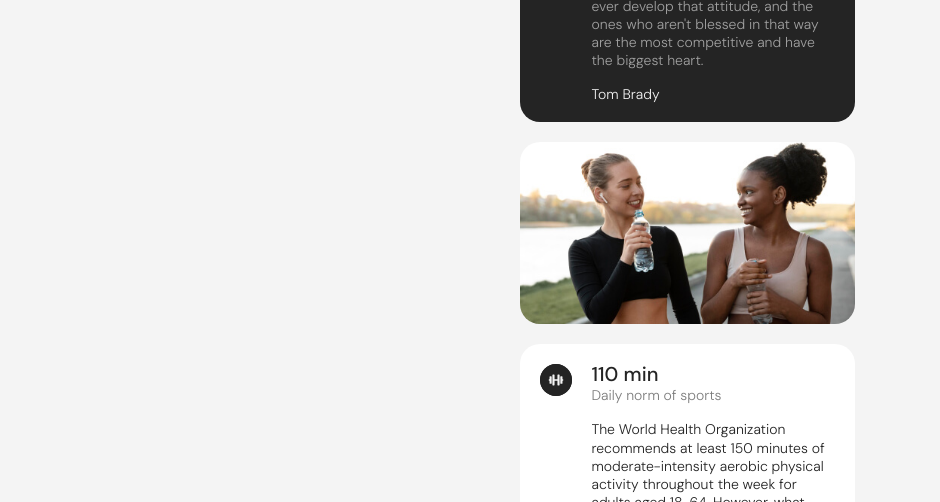
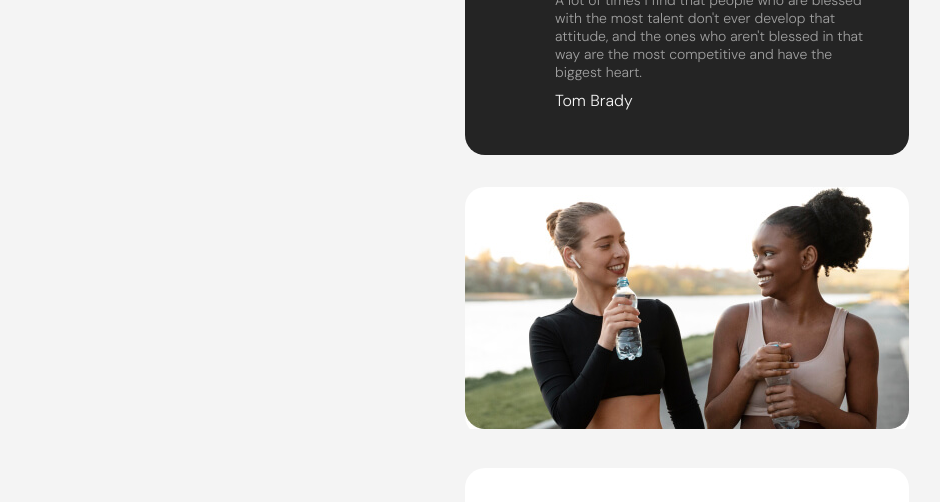
Before and after one commit to vladshein/advancedjs_group02, a website built with Vite: page src/index.html in a window 1536 px wide. Shown: the part 187-689 px from the top of the page, without its empty margins (81-1021 px from the left). Built offline with nearby package versions, Linux system fonts and the light colour scheme.

Commit message:
Update quote.css

```diff
--- a/src/css/components/quote.css
+++ b/src/css/components/quote.css
@@ -1,21 +1,25 @@
 .quote-section {
   display: grid;
+  grid-template-columns: 335px;
   justify-content: center;
   gap: 20px;
 }
-/* @media only screen and (min-width: 768px) {
+@media only screen and (min-width: 768px) {
     .quote-section {
-
+        grid-template-columns:  400px 288px;
+        gap: 32px 16px;
     }
-} */
-/* @media only screen and (min-width: 1440px) {
+}
+@media only screen and (min-width: 1440px) {
     .quote-section {
-
+        grid-template-columns: 444px;
+        gap: 32px;
     }
-} */
+}
 .quote-card {
   position: relative;
   width: 335px;
+  height: 209px;
   font-family: var(--primary-font);
   font-size: 14px;
   font-weight: 300;
@@ -26,63 +30,111 @@
   padding: 20px 20px 20px 72px;
   border-radius: 20px;
   color: rgb(244, 244, 244);
+  background-color: rgb(36, 36, 36);
 }
 @media only screen and (min-width: 768px) {
-    .quote-card {
-
-    }
+  .quote-card {
+    width: 400px;
+    height: 249px;
+    padding: 40px 40px 40px 90px;
+  }
 }
 @media only screen and (min-width: 1440px) {
-    .quote-card {
+  .quote-card {
+    width: 444px;
+    height: 242px;
+  }
+}
 
-    }
-}
-.quote-card-dark {
-  height: 209px;
-  background-color: rgb(36, 36, 36);
-}
 .quote-icon-wrap {
   position: absolute;
   display: flex;
   align-items: center;
   justify-content: center;
   left: 20px;
-  width: 32px;
+  width: 34px;
   height: 32px;
   border-radius: 25px;
   background-color: rgb(244, 244, 244, 0.2);
   fill: rgb(244, 244, 244);
 }
+@media only screen and (min-width: 768px) {
+  .quote-icon-wrap {
+    left: 40px;
+  }
+}
+
 .quote-icon {
   position: absolute;
   top: 6;
   right: 0;
   fill: rgb(244, 244, 244);
 }
+@media only screen and (min-width: 768px) {
+  .quote-icon {
+    width: 24px;
+    height: 24px;
+  }
+}
 .quote-icon-wrap-dark {
   background-color: rgb(36, 36, 36);
+}
+.quote-header {
+  font-size: 20px;
+  font-weight: 400;
+  line-height: 1;
+  letter-spacing: 0em;
+}
+@media only screen and (min-width: 768px) {
+  .quote-header {
+    font-size: 24px;
+    line-height: 1.33;
+  }
 }
 .quote-card-dark .quote-header {
   position: relative;
   margin-bottom: 8px;
 }
+@media only screen and (min-width: 768px) {
+  .quote-card-dark .quote-header {
+    margin-bottom: 6px;
+  }
+}
 .quote-card-dark .quote-text {
   color: rgb(244, 244, 244, 0.6);
   padding-bottom: 16px;
 }
+@media only screen and (min-width: 768px) {
+  .quote-card-dark .quote-text {
+    padding-bottom: 18px;
+  }
+}
+@media only screen and (min-width: 1440px) {
+  .quote-card-dark .quote-text {
+    padding-bottom: 8px;
+  }
+}
+@media only screen and (min-width: 768px) {
+  .quote-card-dark .quote-subtitle {
+    font-size: 16px;
+    line-height: 1.5;
+  }
+}
+
 .quote-card-light {
-  height: 201px;
+
   background-color: rgb(255, 255, 255);
   color: #242424;
 }
-.quote-card-light::before {
-  content: '';
-  position: absolute;
-  left: 20px;
-  width: 32px;
-  height: 32px;
-  border-radius: 25px;
-  background-color: rgb(36, 36, 36);
+@media only screen and (max-width: 767px) {
+  .quote-card-light {
+    height: 201px;
+  }
+}
+@media only screen and (min-width: 1440px) {
+  .quote-card-light {
+    height: 315px;
+  }
 }
 .quote-card-light .quote-header {
   margin-bottom: 2px;
@@ -91,18 +143,34 @@
   color: rgb(36, 36, 36, 0.6);
   margin-bottom: 16px;
 }
-.quote-header {
-  font-size: 20px;
-  font-weight: 500;
-  line-height: 1;
-  letter-spacing: 0em;
+@media only screen and (min-width: 768px) {
+  .quote-card-light .quote-subtitle {
+    margin-bottom: 20px;
+  }
 }
 .quote-text-wrap {
   height: 92px;
   overflow-y: scroll;
+}
+@media only screen and (min-width: 1440px) {
+  .quote-text-wrap {
+    height: 163px;
+  }
 }
 .quote-img-card {
   border-radius: 20px;
   overflow: hidden;
   width: 335px;
 }
+@media only screen and (min-width: 768px) {
+  .quote-img-card {
+    width: 288px;
+    height: 249px;
+  }
+}
+@media only screen and (min-width: 1440px) {
+  .quote-img-card {
+    width: 444px;
+    height: 249px;
+  }
+}
```
